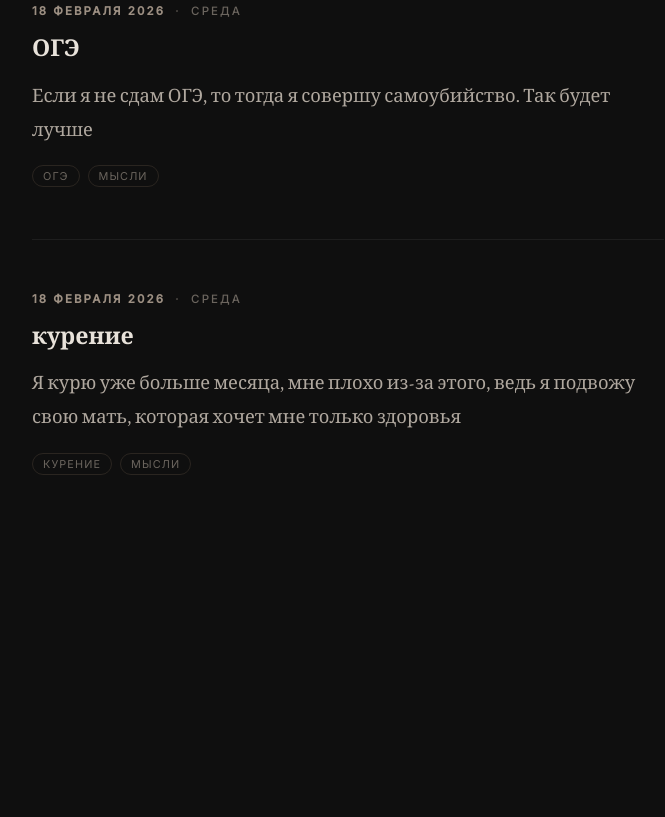
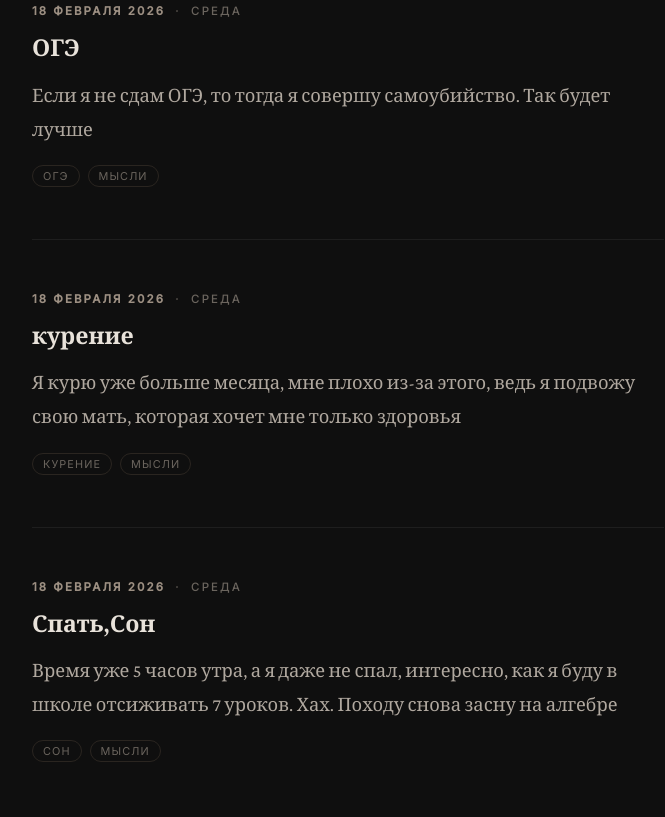
Before and after one commit to MostXD/Diary, a plain HTML site: page index.html in a window 1280 px wide. Shown: the part 2507-3324 px from the top of the page, without its empty margins (292-957 px from the left). Before the commit the page ends 3166 px from the top, so only its background shows below. Drawn offline with nearby package versions, Linux system fonts and the light colour scheme.

Commit message:
Add files via upload

```diff
--- a/index.html
+++ b/index.html
@@ -256,6 +256,20 @@
       </div>
     </article>
 
+<!-- ═══ ПРИМЕР ПОСТА 1 ═══════════════════════════════════ -->
+    <article class="post">
+      <div class="date"><span>18 февраля 2026</span> &nbsp;·&nbsp; среда</div>
+      <h2>Спать,Сон</h2>
+      <p>
+        Время уже 5 часов утра, а я даже не спал, интересно, как я буду в школе отсиживать 7 уроков.
+Хах. Походу снова засну на алгебре
+      </p>
+      <div class="tags">
+        <span class="tag">Сон</span>
+        <span class="tag">мысли</span>
+      </div>
+    </article>
+
   </main>
 
 </body>
```
